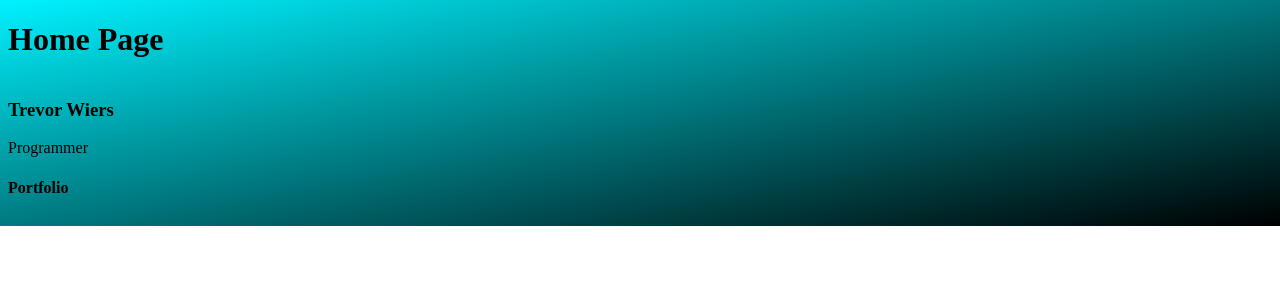
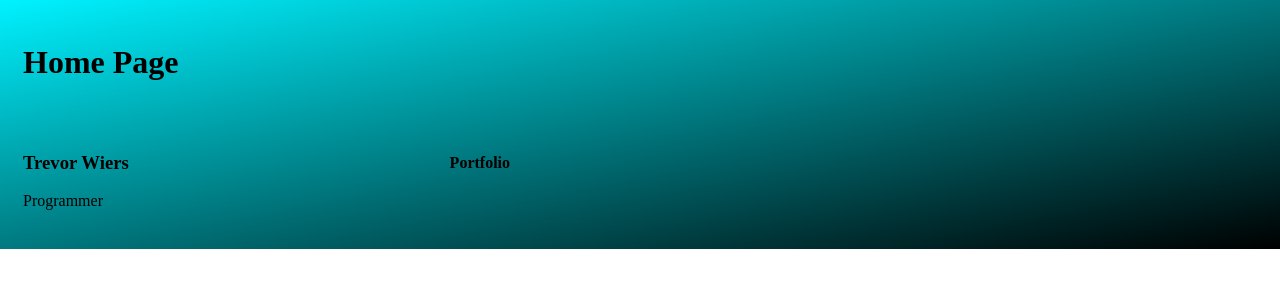
Before and after one commit to trevor-wiers/portfolio-site, a Python web app: template main/templates/main/home.html in a window 1280 px wide. Shown: the top 300 px of the page. Run offline with Jinja, Linux system fonts and the light colour scheme; the template is opened without the code that fills it, so the values that code supplies are empty.

Commit message:
fixed layout positioning css

```diff
--- a/main/static/style.css
+++ b/main/static/style.css
@@ -6,7 +6,7 @@ html {
 
 body {
     width: 100%;
-    height: 100;
+    height: 100%;
 }
 
 * {
@@ -50,6 +50,12 @@ width: 100%;
 .col-12 {width: 100%;}
 }
 
+[class*="col-"] {
+    float: left;
+    padding: 15px;
+    /* border: 1px solid red; */
+  }
+
 .row::after {
 content: "";
 clear: both;
```
